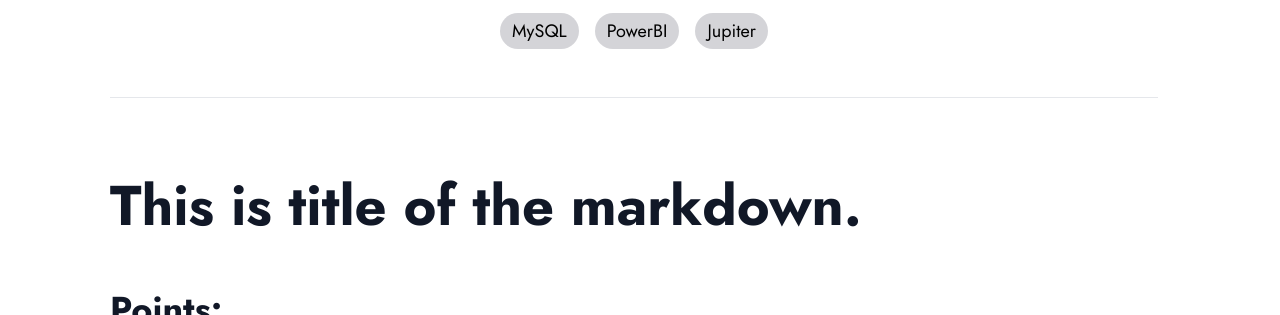
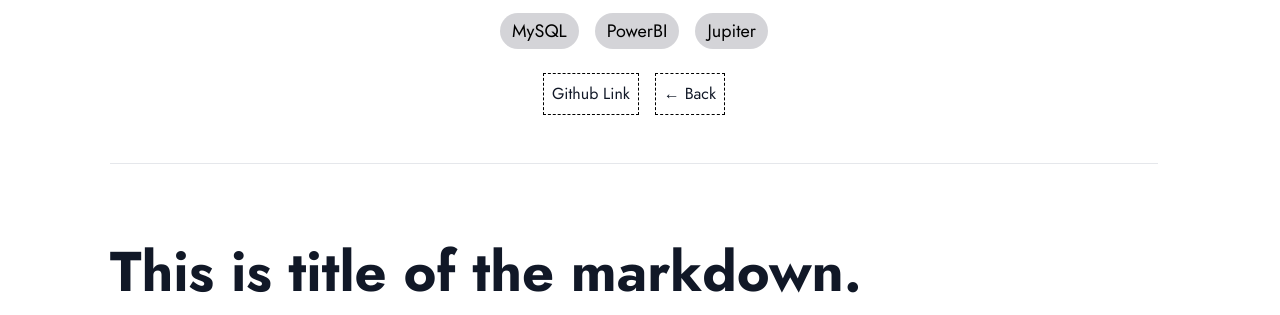
Before and after one commit to nidhish-nayak/nayan, an Astro site: page /projects/data-cleaning in a window 1280 px wide. Shown: the part 827-1142 px from the top of the page. Built offline with nearby package versions, Linux system fonts and the light colour scheme; Astro itself is replaced by a stand-in of ours.

Commit message:
Added go back and github link in project section

```diff
--- a/src/layouts/ProjectPost.astro
+++ b/src/layouts/ProjectPost.astro
@@ -123,6 +123,24 @@ const { title, description, pubDate, updatedDate, image, tools, github } =
 								))
 							}
 						</ul>
+						<div
+							class="flex items-center justify-center gap-4 mt-4 mb-8 sm:mb-0"
+						>
+							<a
+								href={github}
+								style="padding:8px"
+								target="_blank"
+								class="text-base border border-black border-dashed dark:border-white dark:hover:bg-[#05ce91] hover:bg-rose-600 hover:text-white"
+								>Github Link</a
+							>
+							<a
+								href="javascript:history.back()"
+								style="padding:8px"
+								class="text-base border border-black border-dashed dark:border-white dark:hover:bg-[#05ce91] hover:bg-rose-600 hover:text-white"
+							>
+								&larr; Back</a
+							>
+						</div>
 						<hr class="m-0 sm:my-12" />
 					</div>
 					<slot />
```
